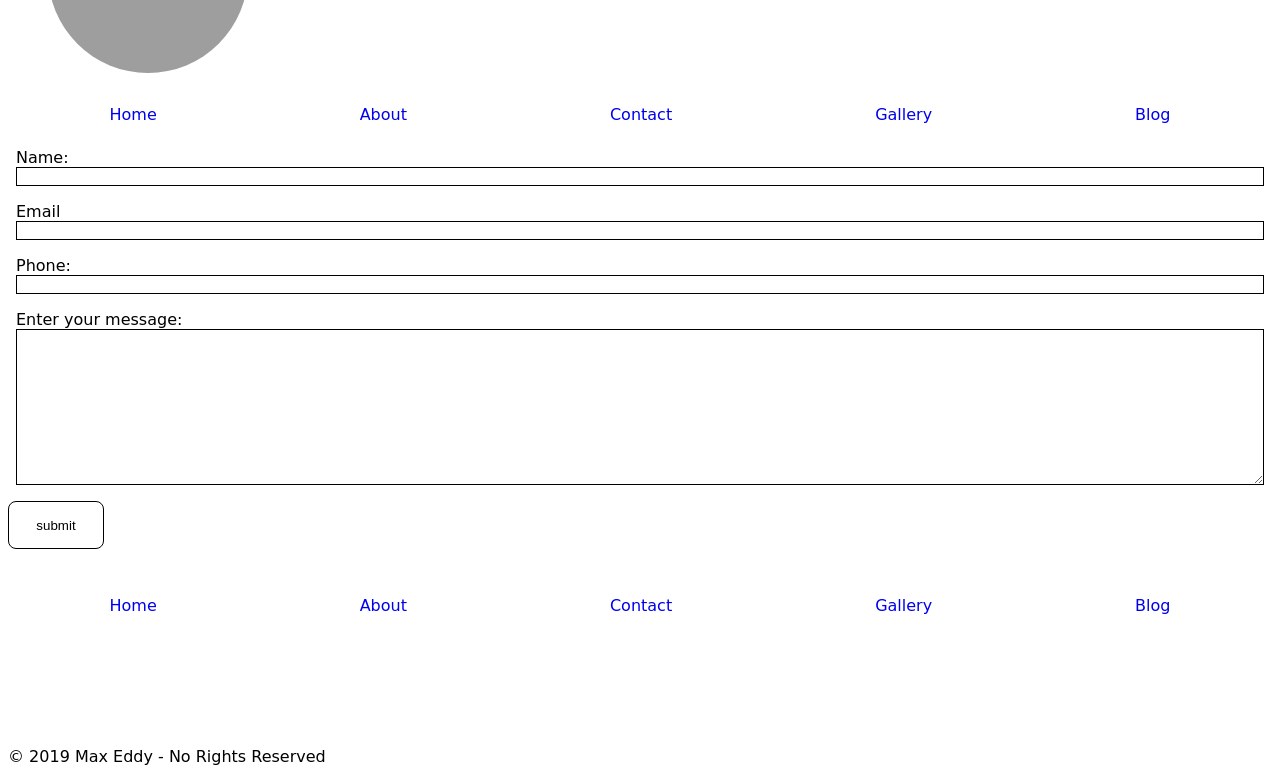
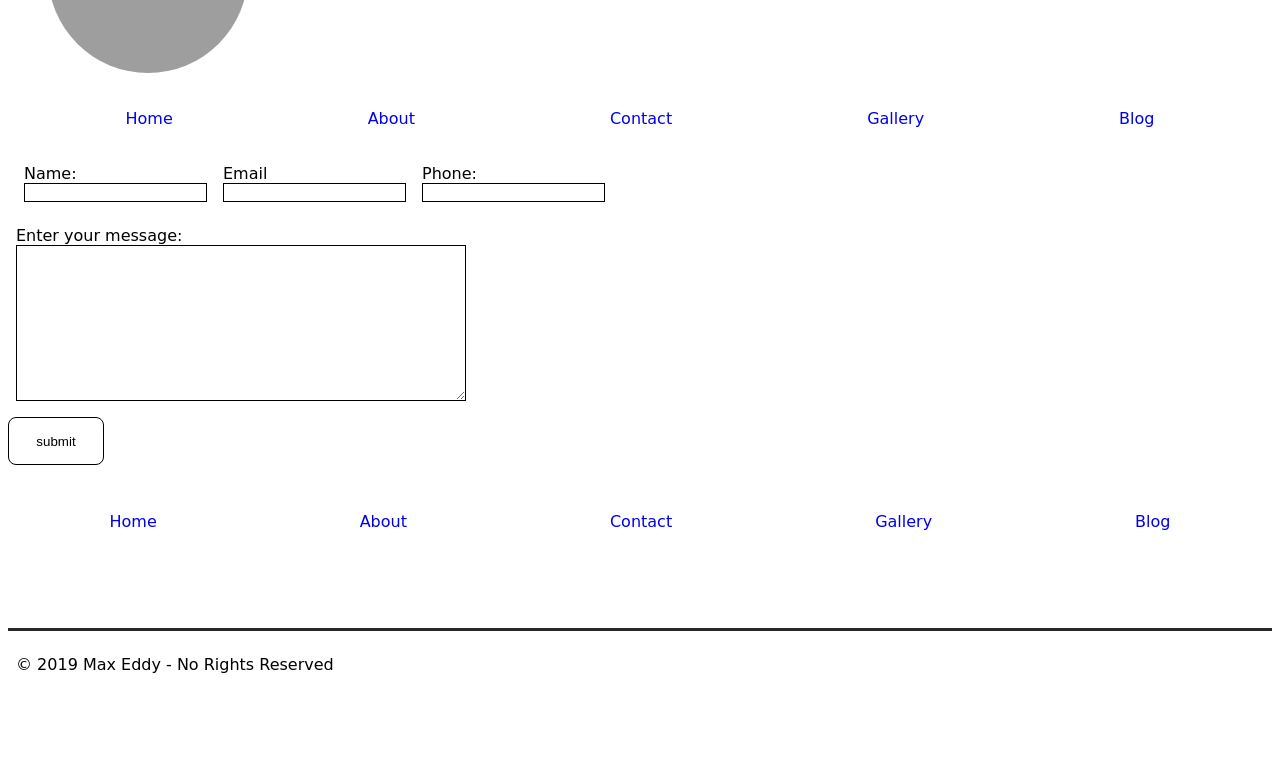
Before and after one commit to Hikenviken/Practice-Project, a website: page contact/index.html in a window 1280 px wide. Shown: the part 151-933 px from the top of the page. After the commit the page ends 857 px from the top, so only its background shows below. Drawn offline with Linux system fonts and the light colour scheme; grey boxes are pictures that could not be loaded; a web font is replaced by a local one.

Commit message:
added some more styling and html commands

```diff
--- a/contact/index.html
+++ b/contact/index.html
@@ -21,7 +21,7 @@
       <h1>Max Eddy's Practice Project</h1>
     </header>
     <nav>
-        <ul>
+        <ul class="menu-spacing--mobile">
             <li><a href="../">Home</a></li>
             <li><a href="../about/">About</a></li>
             <li><a href="./">Contact</a></li>
@@ -29,7 +29,8 @@
             <li><a href="../blog/">Blog</a></li>
         </ul>
         <main>
-            <form action="">
+            <form action="#" method="POST" data-netlify="true">
+              <div class="flex-row--desktop flex-container--desktop is-error is-correct">
               <div>
                   <label for="name">Name:</label>
                   <input type="text" id="name">
@@ -44,12 +45,11 @@
                   <label for="phone">Phone:</label>
                   <input type="tel" id="phone">
                 </div>
-
-                  <div>
+              </div>
+                <div class="message-width--desktop">
                   <label for="msg">Enter your message:</label>
                   <textarea name="msg" id="msg" cols="30" rows="10"></textarea>
                 </div>
-
                   <input type="submit" value="submit">
 
             </form>
@@ -64,13 +64,14 @@
       </ul>
     </nav>
       <footer>
-        <ul>
+        <!-- <ul>
             <li><a href="../">Home</a></li>
             <li><a href="../about/">About</a></li>
             <li><a href="./">Contact</a></li>
             <li><a href="../gallery/">Gallery</a></li>
             <li><a href="../blog/">Blog</a></li>
-        </ul>
+        </ul> -->
+
           <p>&copy; 2019 Max Eddy - No Rights Reserved<p>
         </footer>
     </div>
--- a/style.css
+++ b/style.css
@@ -24,8 +24,8 @@ h1 {
 }
 
 footer {
-  border-top: var(--detailing-variant);
-  border-top: var(--background);
+  border-top: var(--primary-border);
+  padding: var(--base-spacing);
 }
 
 header {
@@ -46,12 +46,6 @@ nav .fas {
 
   /* transform: translateX(80vw) */
   transform: translateX(calc(100vw - var(--base-spacing) * 10));
-}
-
-.is-hidden--mobile {
-  min-height: 72px;
-  font-size: 0;
-  height: 0;
 }
 
 .hero {
@@ -137,6 +131,14 @@ input[type="submit"] {
   text-align: center;
 }
 
+.is-hidden--mobile {
+  min-height: 72px;
+  font-size: 0;
+  height: 0;
+}
+.menu-spacing--mobile {
+  margin: 20px;
+}
 @media screen and (min-width: 768px) {
   h2 {
     background: var(--background-variant);
@@ -158,10 +160,6 @@ input[type="submit"] {
     height: 20vh;
     max-height: 600px;
   }
-  .is-hidden--desktop {
-    font-size: 0;
-    height: 0;
-  }
   .is-shown--desktop {
     min-height: 100px;
     font-size: initial;
@@ -172,6 +170,16 @@ input[type="submit"] {
   }
   .flex-container--desktop {
     display: flex;
+  }
+  .flex-row--desktop {
+    flex-direction: row;
+  }
+  .message-width--desktop {
+    max-width: 450px;
+  }
+  .is-hidden--desktop {
+    font-size: 0;
+    height: 0;
   }
 }
 section p {
@@ -185,3 +193,10 @@ section p {
   align-items: center;
   max-width: calc(var(--base-spacing) * 15);
 }
+/* going to be for javascript eventually
+.is-error {
+  border: 1px solid red;
+}
+.is-correct {
+  border: 1px solid green;
+} */
```
Lines whose indentation alone changed are shown as unchanged.
